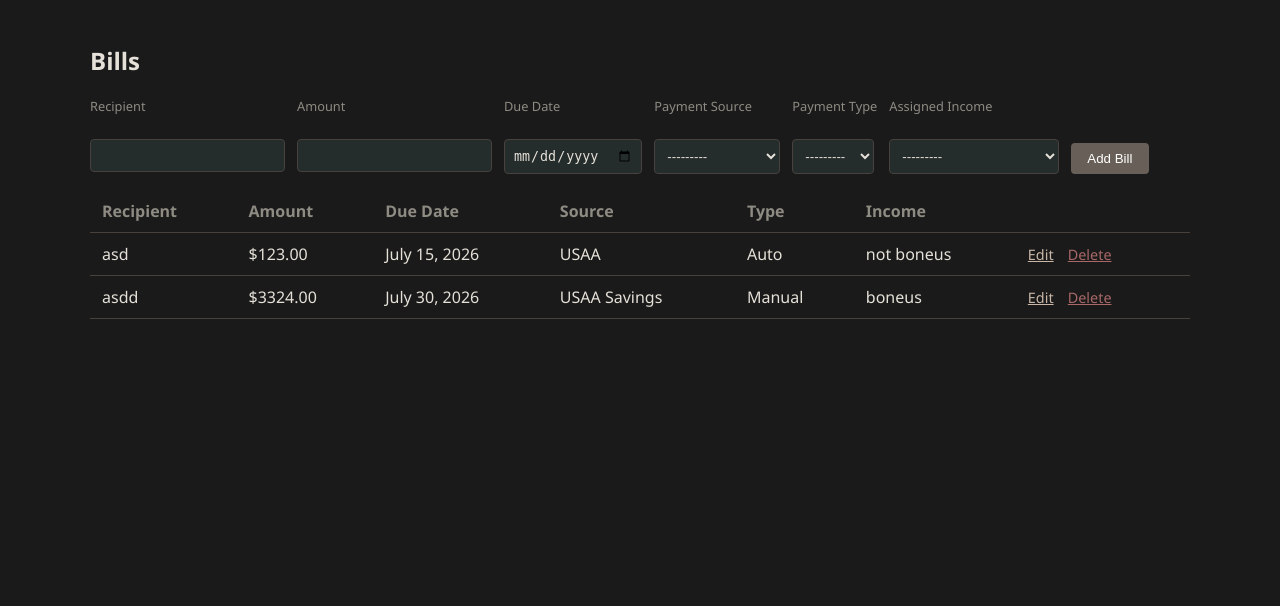
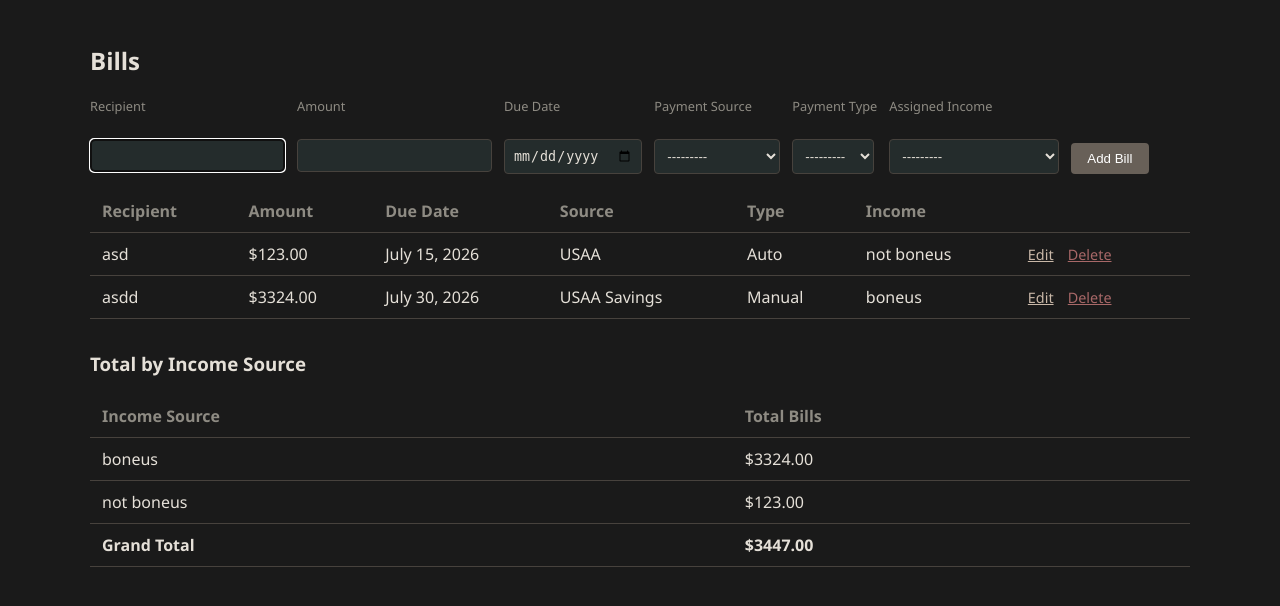
Before and after one commit to seanmahaffeycfi-hub/cfe, a Django app: page /bills/ in a window 1280 px wide. Shown: the part 55-661 px from the top of the page. Run offline with Django 5.2, Linux system fonts and the light colour scheme; a user stored in the database is signed in; data comes from the database, SQL or seed files in the repository; both versions use the stored data as it was after the commit.

Commit message:
more ui changes

```diff
--- a/bills/forms.py
+++ b/bills/forms.py
@@ -8,6 +8,7 @@
         fields = ['recipient', 'amount', 'due_date', 'payment_source', 'payment_type', 'income']
         widgets = {
             'due_date': forms.DateInput(attrs={'type': 'date'}),
+            'recipient': forms.TextInput(attrs={'autofocus': True}),
         }
 
     def __init__(self, *args, **kwargs):
--- a/bills/templates/bills/bill_list.html
+++ b/bills/templates/bills/bill_list.html
@@ -59,4 +59,21 @@
         </tr>
         {% endfor %}
     </table>
+    <h3 style="margin-top:32px;">Total by Income Source</h3>
+    <table>
+        <tr>
+            <th>Income Source</th>
+            <th>Total Bills</th>
+        </tr>
+        {% for row in totals_list %}
+        <tr>
+            <td>{{ row.source }}</td>
+            <td>${{ row.total|floatformat:2 }}</td>
+        </tr>
+        {% endfor %}
+        <tr style="font-weight:bold;">
+            <td>Grand Total</td>
+            <td>${{ grand_total|floatformat:2 }}</td>
+        </tr>
+    </table>
 {% endblock %}
--- a/bills/views.py
+++ b/bills/views.py
@@ -1,5 +1,6 @@
 from django.shortcuts import render, redirect, get_object_or_404
 from django.contrib.auth.decorators import login_required
+from decimal import Decimal
 from .models import Bill
 from .forms import BillForm
 
@@ -22,7 +23,24 @@
         sort = 'due_date'
 
     bills = Bill.objects.filter(owner=request.user).order_by(sort)
-    return render(request, 'bills/bill_list.html', {'form': form, 'bills': bills, 'current_sort': sort})
+    totals_by_income = {}
+    for bill in bills:
+        key = bill.income.source
+        totals_by_income[key] = totals_by_income.get(key, Decimal('0')) + bill.amount
+
+    totals_list = sorted(
+        [{'source': k, 'total': v} for k, v in totals_by_income.items()],
+        key=lambda x: x['source']
+    )
+    grand_total = sum(totals_by_income.values(), Decimal('0'))
+
+    return render(request, 'bills/bill_list.html', {
+        'form': form,
+        'bills': bills,
+        'current_sort': sort,
+        'totals_list': totals_list,
+        'grand_total': grand_total,
+    })
 
 
 @login_required
```
Also changed, not shown: db.sqlite3.
